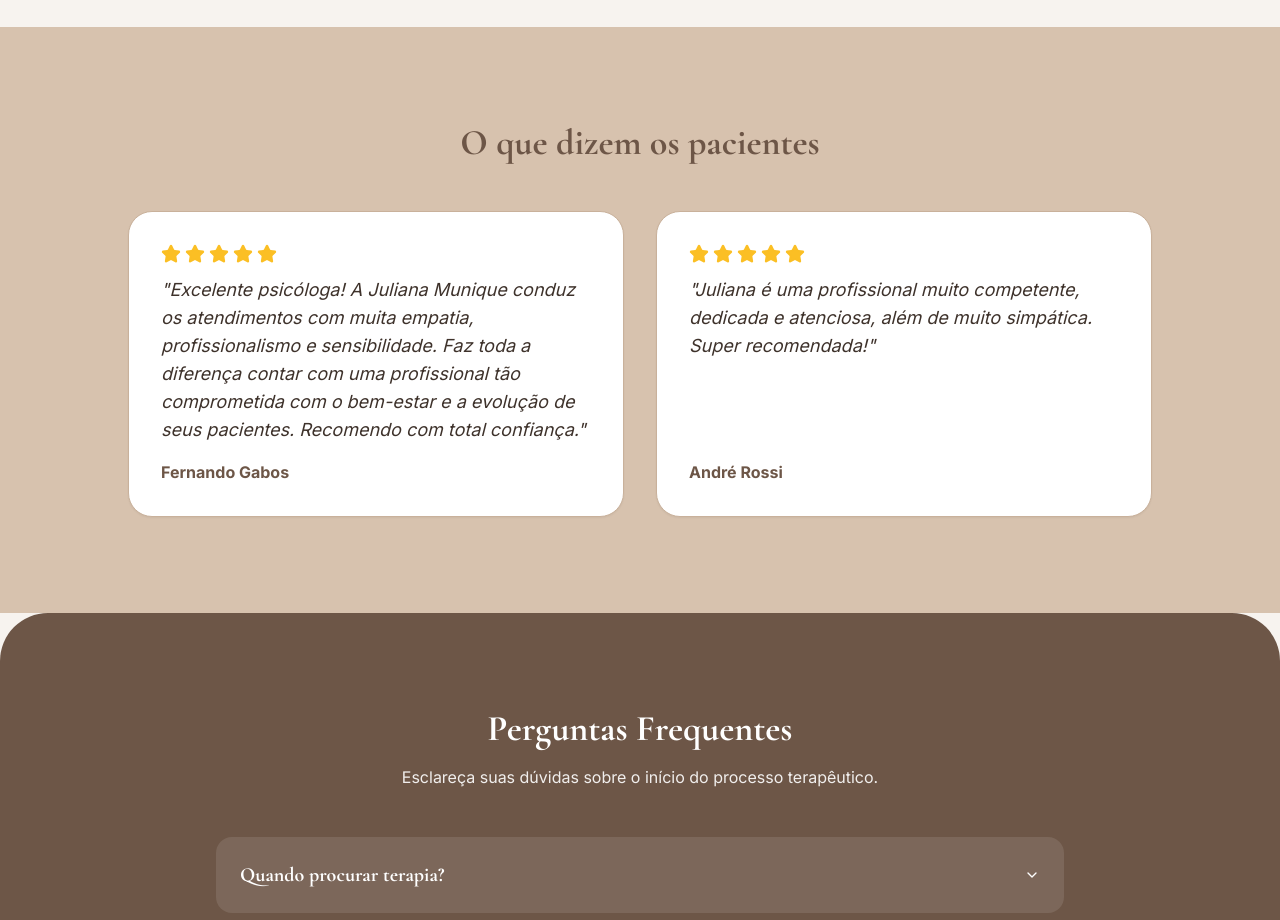
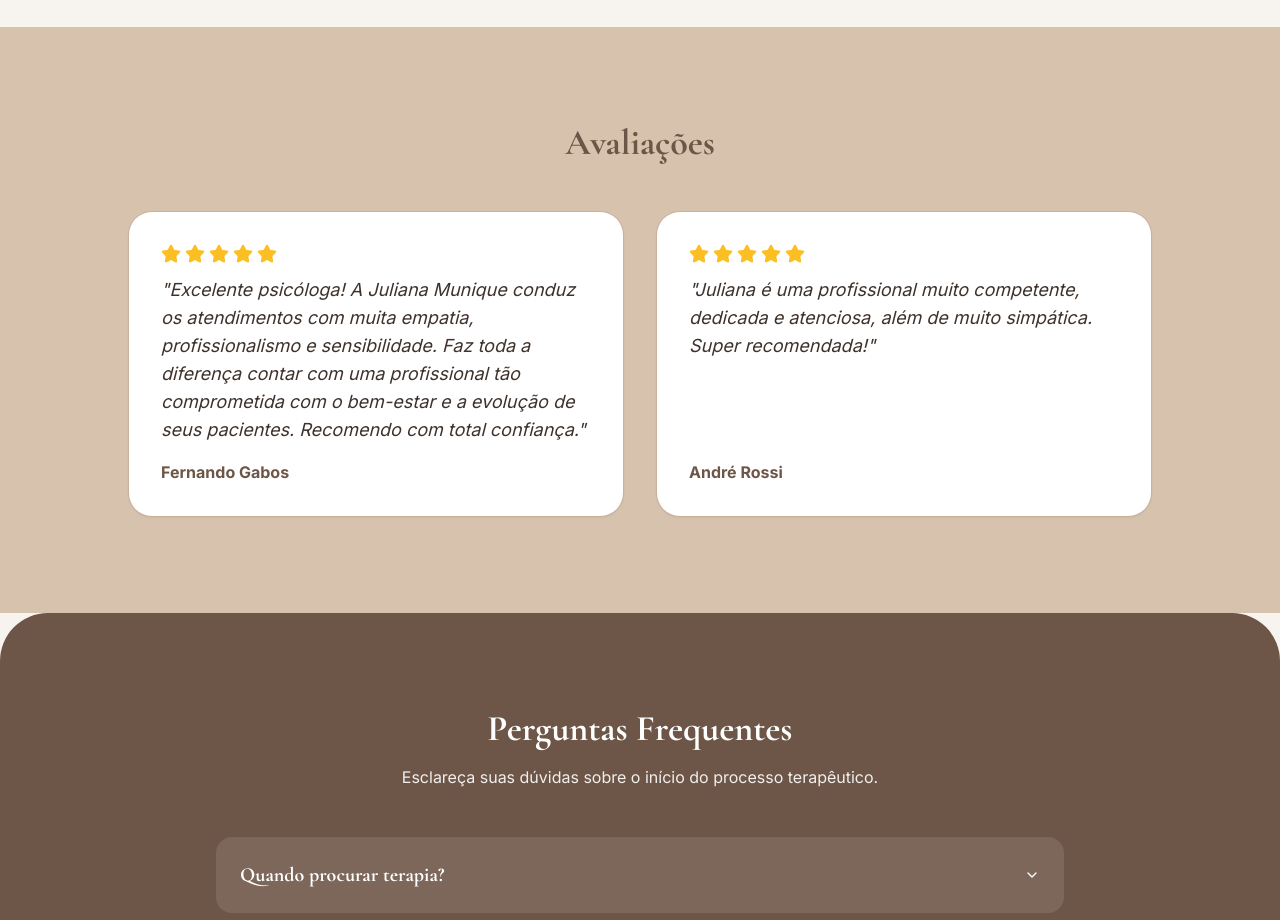
Before and after one commit to fernandogabos/site-psic-loga-juliana-munique-821vhrkc0, a React (Vite) app: page / in a window 1280 px wide. Shown: the part 2080-3000 px from the top of the page. Built offline with nearby package versions, Linux system fonts and the light colour scheme.

Commit message:
feat: Update testimonials heading to "Avaliações"

```diff
--- a/src/components/Testimonials.tsx
+++ b/src/components/Testimonials.tsx
@@ -61,10 +61,7 @@ interface TestimonialsSectionProps {
   className?: string
 }
 
-export function TestimonialsSection({
-  title = 'O que dizem os pacientes',
-  className,
-}: TestimonialsSectionProps) {
+export function TestimonialsSection({ title = 'Avaliações', className }: TestimonialsSectionProps) {
   return (
     <section className={cn('py-24', className)}>
       <div className="container mx-auto px-4 md:px-6">
```
Also changed, not shown: .skip.config.json.
